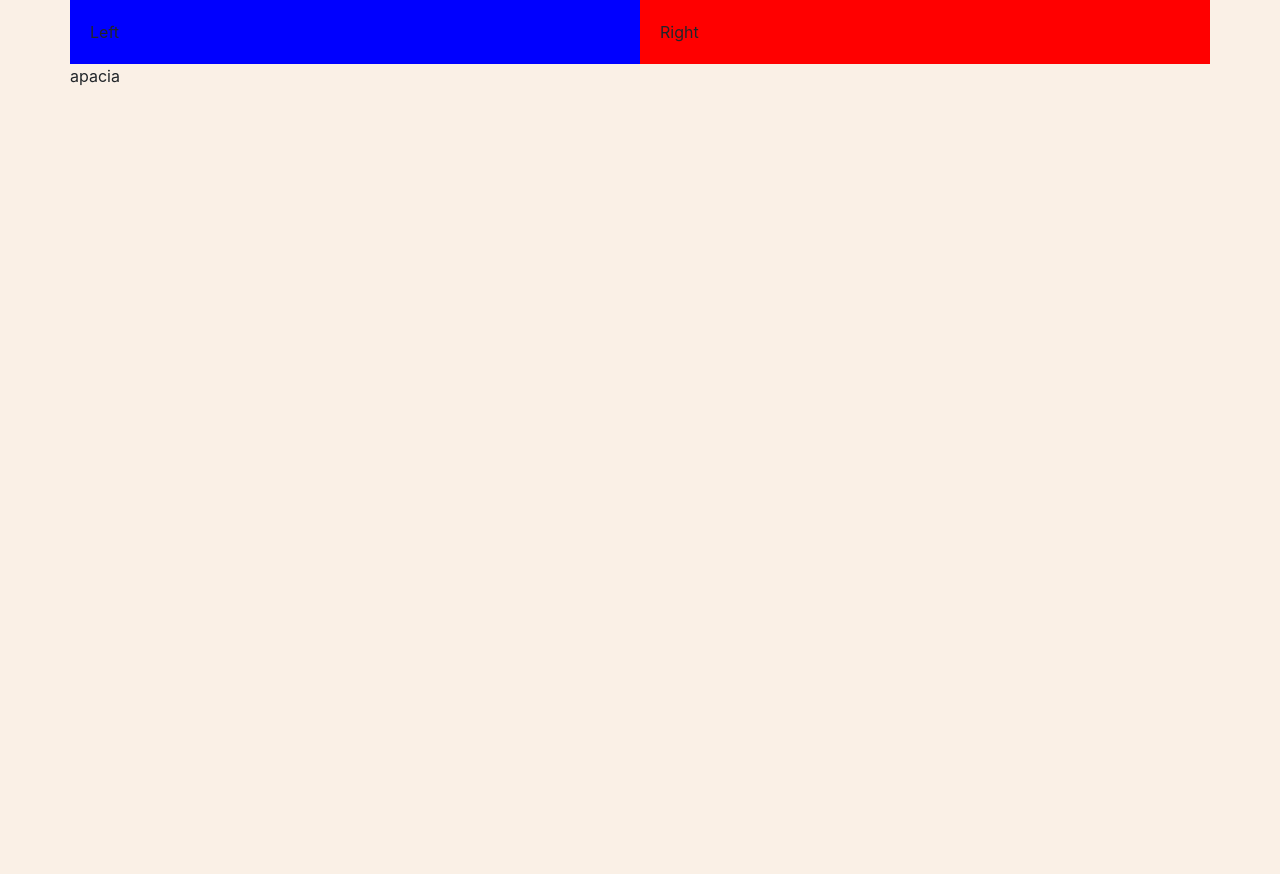
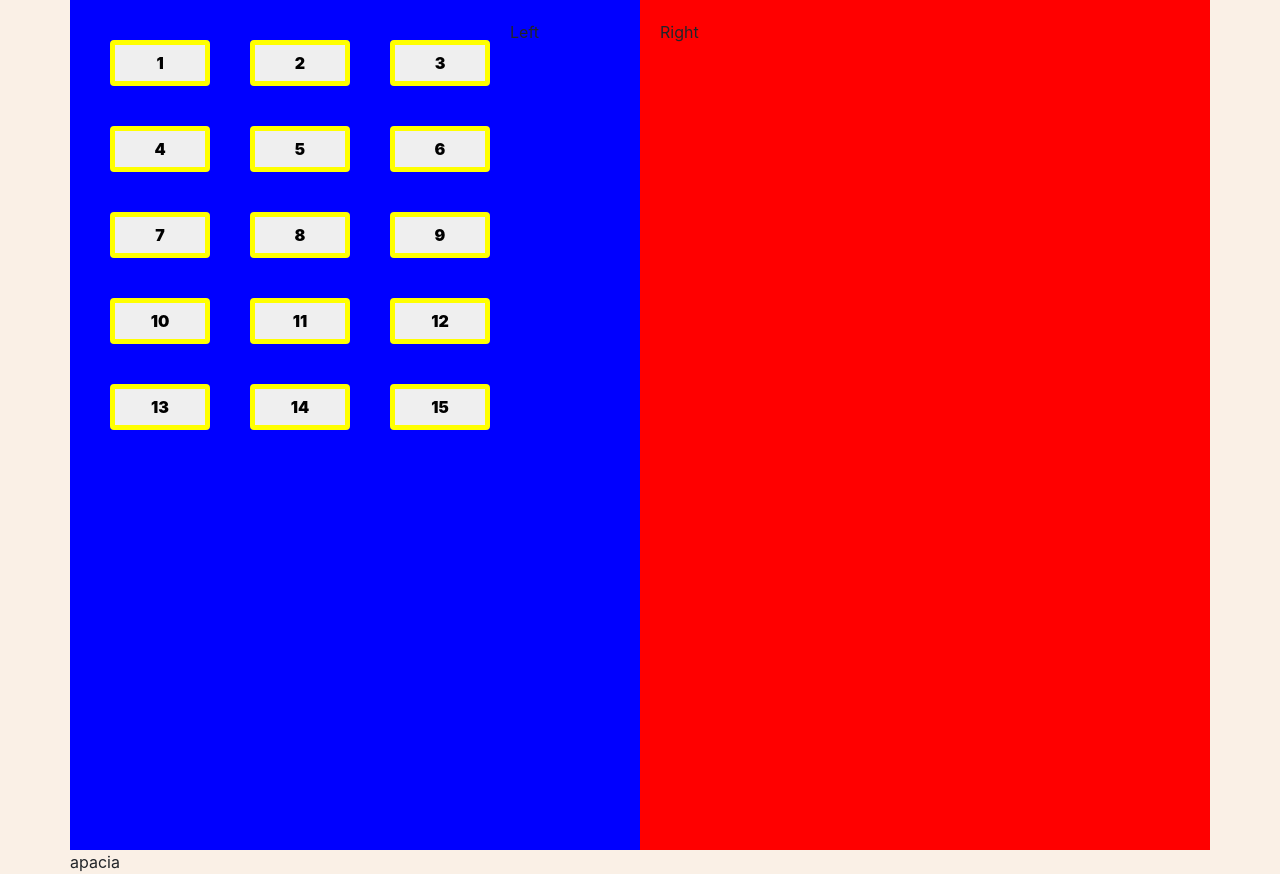
Before and after one commit to shakalaslt/5_paskaita, a plain HTML site: page index.html in a window 1280 px wide. Before the commit the page ends 800 px from the top, so only its background shows below. Drawn offline with nearby package versions, Linux system fonts and the light colour scheme.

Commit message:
puse padaryta

```diff
--- a/css/stilius.css
+++ b/css/stilius.css
@@ -10,4 +10,18 @@ body{
 }
 .spacing {
 	padding: 20px;
+	padding-bottom: 400px;
 }
+.mygtukai{
+	            border: 5px solid yellow;
+			 	float: left; <!--lygiuote-->
+
+			 	color: black;
+
+			 	width: 100px;
+			 	margin:20px;
+			 	text-align: center;
+
+
+			 	font-weight: 900;
+}
--- a/index.html
+++ b/index.html
@@ -8,7 +8,23 @@
 	<body>
 		<div class="container">
 			<div class="row">
-				<div class="col-6 kaire spacing"> Left </div>
+				<div class="col-6 kaire spacing"> Left
+					<button type="button" class="btn btn-default mygtukai">1</button>
+					<button type="button" class="btn btn-default mygtukai">2</button>
+					<button type="button" class="btn btn-default mygtukai">3</button>
+					<button type="button" class="btn btn-default mygtukai">4</button>
+					<button type="button" class="btn btn-default mygtukai">5</button>
+					<button type="button" class="btn btn-default mygtukai">6</button>
+					<button type="button" class="btn btn-default mygtukai">7</button>
+					<button type="button" class="btn btn-default mygtukai">8</button>
+					<button type="button" class="btn btn-default mygtukai">9</button>
+					<button type="button" class="btn btn-default mygtukai">10</button>
+					<button type="button" class="btn btn-default mygtukai">11</button>
+					<button type="button" class="btn btn-default mygtukai">12</button>
+					<button type="button" class="btn btn-default mygtukai">13</button>
+					<button type="button" class="btn btn-default mygtukai">14</button>
+					<button type="button" class="btn btn-default mygtukai">15</button>
+				</div>
 				<div class="col-6 desine spacing">Right</div>
 			</div>
 			<div class="row">apacia</div>
```
